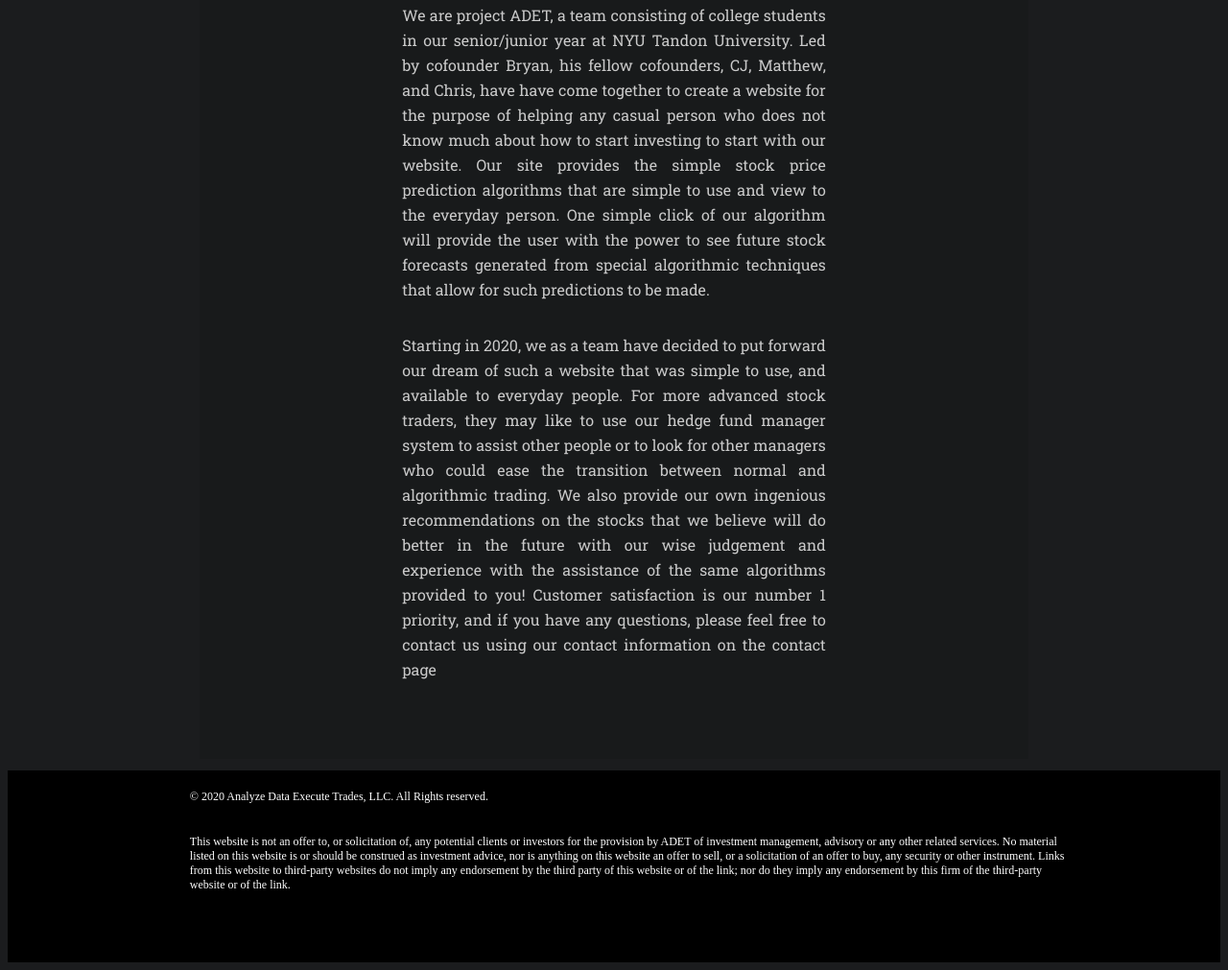
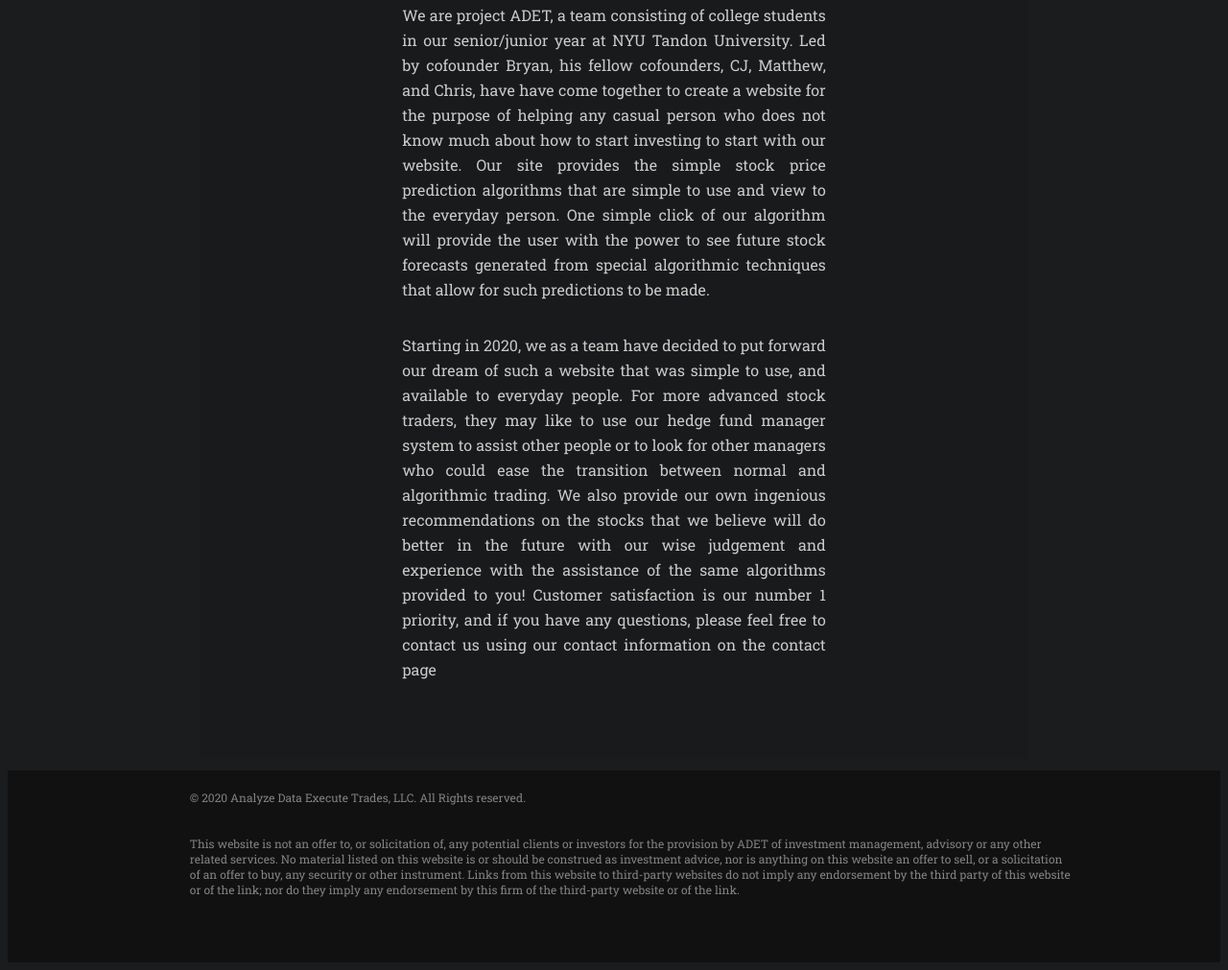
Before and after one commit to adet-web/homepage, a React app: page /about in a window 1280 px wide. Shown: the part 439-1450 px from the top of the page at 96% size. Built offline with nearby package versions, Linux system fonts and the light colour scheme.

Commit message:
restyle footer

```diff
--- a/src/css/styles.scss
+++ b/src/css/styles.scss
@@ -184,7 +184,11 @@
   position: relative;
   bottom: 0;
   width: 100%;
-  background-color:  #000000;
+  background-color:  #111;
+  font-family: 'Roboto Slab', "Times New Roman", serif;
+  color: #828282;;
+
+
 }
 
 .footer-unit{
@@ -211,7 +215,7 @@
   margin-left: 35px;
   padding-top: 20px;
   font-size: 12px;
-  color: #ffffff;
+
 }
 
 .wrapper{
```
